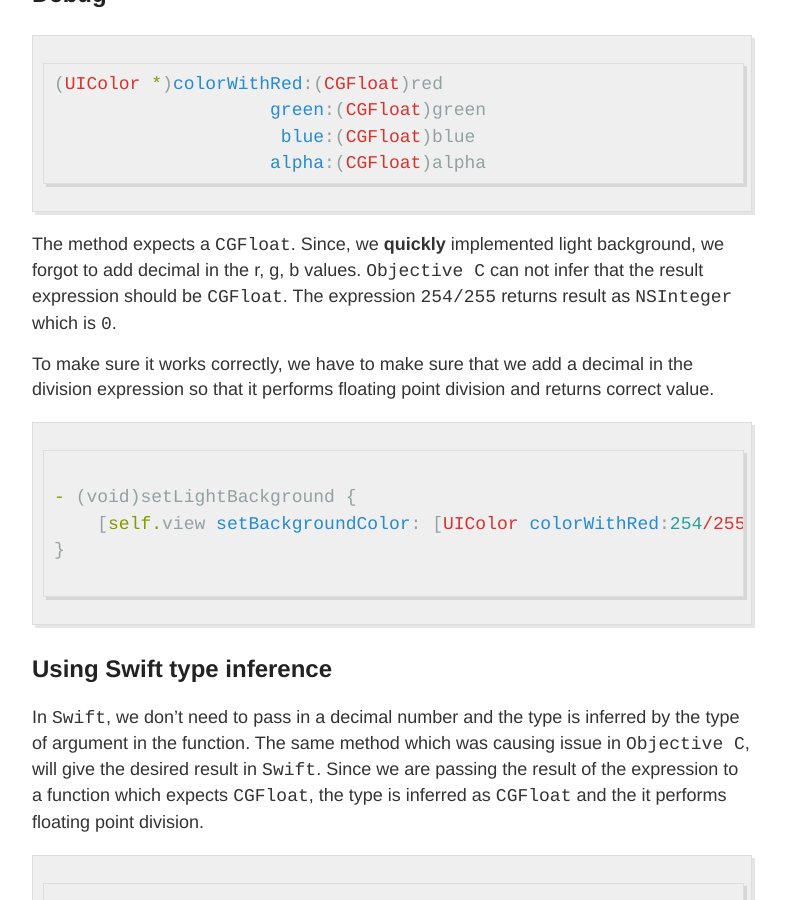
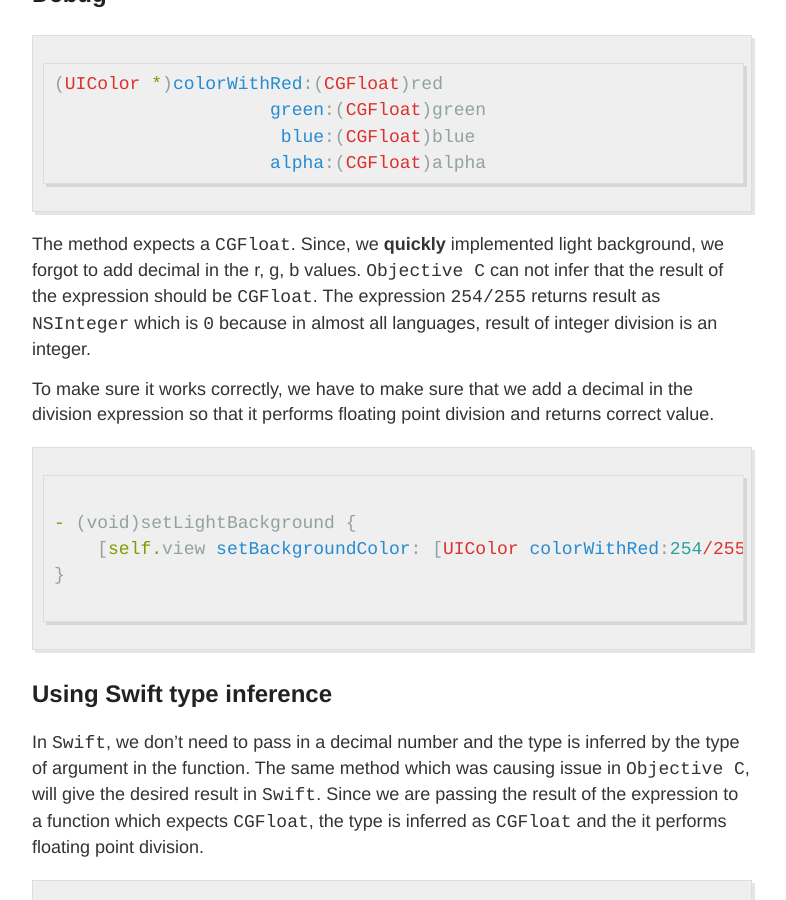
Before and after one commit to Vishal-Singh-Panwar/Vishal-Singh-Panwar.github.io, a Jekyll site: the page built from _posts/2016-7-5-SwiftTypeInference.md, in a window 1280 px wide and 900 px high, scrolled down 3941 px. Shown: the whole window, without its empty margins (248-1034 px from the left). Built offline with Jekyll 4.4.1, drawn with Linux system fonts in a browser that asks for light colours; comment, search, counter and statistics services are not loaded.

Commit message:
added clarification

````diff
--- a/_posts/2016-7-5-SwiftTypeInference.md
+++ b/_posts/2016-7-5-SwiftTypeInference.md
@@ -77,7 +77,7 @@ Where is the light?
                      blue:(CGFloat)blue
                     alpha:(CGFloat)alpha
 ```
-The method expects a `CGFloat`. Since, we **quickly** implemented light background, we forgot to add decimal in the r, g, b values. `Objective C` can not infer that the result expression should be `CGFloat`. The expression `254/255` returns result as `NSInteger` which is `0`.
+The method expects a `CGFloat`. Since, we **quickly** implemented light background, we forgot to add decimal in the r, g, b values. `Objective C` can not infer that the result of the expression should be `CGFloat`. The expression `254/255` returns result as `NSInteger` which is `0` because in almost all languages, result of integer division is an integer.
 
 To make sure it works correctly, we have to make sure that we add a decimal in the division expression so that it performs floating point division and returns correct value.
 
````
